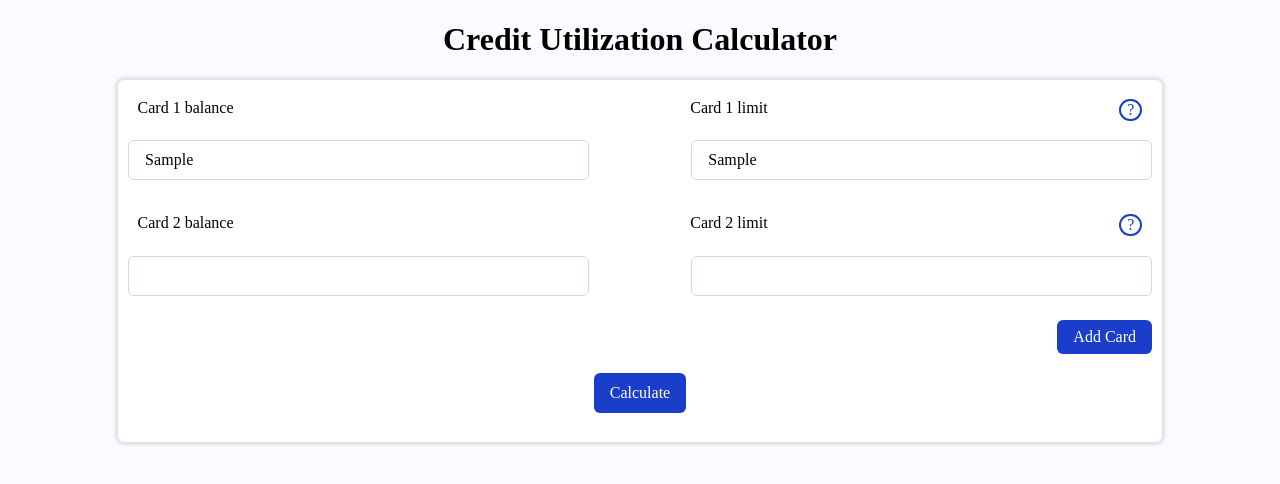
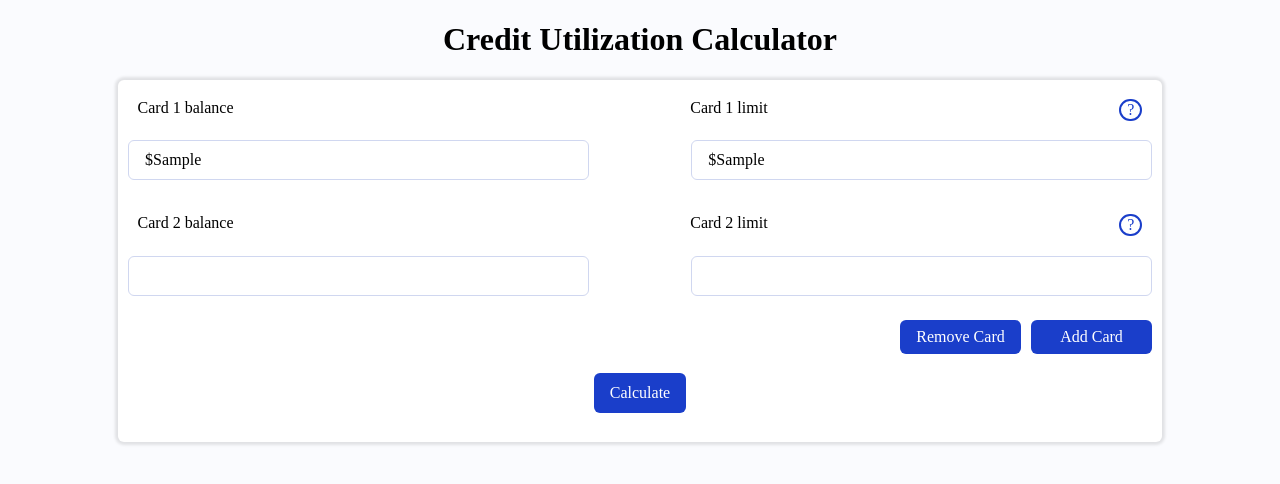
Before and after one commit to technosheen/credit-utilization-calculator2, a React (Create React App) app: page / in a window 1280 px wide. Both pictures are taken after typing "Sample", "Sample" into the empty fields and a click on the button "Add Card". Shown: the top 484 px of the page. Built offline with nearby package versions, Linux system fonts and the light colour scheme.

Commit message:
Implement delete button, add '$' to inputs

```diff
--- a/src/App.js
+++ b/src/App.js
@@ -1,4 +1,4 @@
-import React, { useState } from 'react';
+import React, { useState, useEffect } from 'react';
 import uniqid from 'uniqid';
 import Card from './components/Card';
 import Results from './components/Results';
@@ -7,14 +7,29 @@ export default function App() {
   const [cards, setCards] = useState([{balance: 0, limit: 0, usage: 0}]);
   const [totalCreditUsage, setTotalCreditUsage] = useState(0);
   const [showResults, setShowResults] = useState(false);
+  const [isMax, setIsMax] = useState(false);
+
+  useEffect(() => {
+    setIsMax( cards.length === 5 ? true : false);
+}, [cards]);
 
 
   const addCardField = (e) => {
     e.preventDefault();
+    // Create new card object
     let newCard = {balance: 0, limit: 0, usage: 0};
 
     // Add new card object to cards array
     setCards(() => cards.concat(newCard));
+  };
+
+  const rmCardField = (e) => {
+    e.preventDefault();
+    // Find last card in cards array
+    let rmIndex = cards.length - 1;
+
+    // Add remove last card object from cards array
+    setCards(cards.splice(0, rmIndex));
   };
 
 
@@ -25,6 +40,7 @@ export default function App() {
 
     setCards(() => {
       if (balanceOG !== card.balance || limitOG !== card.limit) {
+        // Add user input values
         cards[index] = card;
       }
       return cards;
@@ -82,7 +98,19 @@ export default function App() {
             })
           }
         </form>
-        <button className='addBtn' onClick={addCardField}>Add Card</button>
+        <div className='addButtonRow'>
+        <button
+            onClick={rmCardField}
+            className={cards.length > 1 ? 'addBtn' : 'hideBtn'}>
+              Remove Card
+          </button>
+          <button
+            disabled={isMax}
+            onClick={addCardField}
+            className={isMax ? 'disabledBtn' : 'addBtn'}>
+              Add Card
+          </button>
+        </div>
         <div className='buttonRow'>
           <button className='submit' onClick={handleCalculate}>Calculate</button>
         </div>
--- a/src/components/Card.js
+++ b/src/components/Card.js
@@ -5,7 +5,9 @@ export default function Card(props) {
     const [cardObj, setCardObj] = useState(card);
 
     const getValue = (value) => {
-        return value ? value : '';
+        // Remove '$' from value if present
+        value = value[0] === '$'? value.substring(1) : value;
+        return value ?  ('$' + value) : '';
     };
 
     // Update parent whenever child changes
@@ -15,13 +17,15 @@ export default function Card(props) {
 
     // Update child whenever input changes
     const handleInput = e => {
-        const {name, value} = e.target;
+        let {name, value} = e.target;
+        // Remove '$' from value if present
+        value = value[0] === '$'? value.substring(1) : value;
         if (cardObj[name] !== value) {
             setCardObj({...cardObj, [name]: value});
         }
     };
 
-    const doSomething = () => { //TODO: implement popover
+    const doSomething = () => { // TODO: implement popover
         console.log('clicked help button');
     };
 
--- a/src/styles/index.css
+++ b/src/styles/index.css
@@ -104,7 +104,11 @@ output{
     margin: 0.6em 0 1.5em 0;
 }
 
-
+.addButtonRow{
+    display: flex;
+    justify-content: flex-end;
+    gap: 10px;
+}
 .buttonRow{
     display: flex;
     padding: 1.2em 0;
@@ -112,8 +116,19 @@ output{
     width: 100%;
 }
 
-.addBtn{
-    float: right;
+.addBtn,
+.disabledBtn{
+    width: 121px;
+}
+
+.disabledBtn{
+    border-style: solid;
+    border-radius: 6px;
+    padding: 7px 15px;
+}
+
+.hideBtn{
+    display: none;
 }
 
 .submit{
@@ -123,9 +138,9 @@ output{
 
 .addBtn,
 .submit{
-    border: none;
     border-radius: 6px;
     padding: 8px 16px;
+    border: none;
     color: white;
     background-color: #1a3eca;
 }
```
